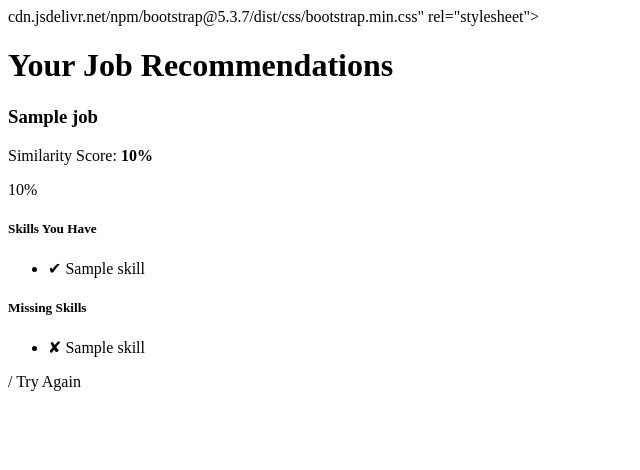
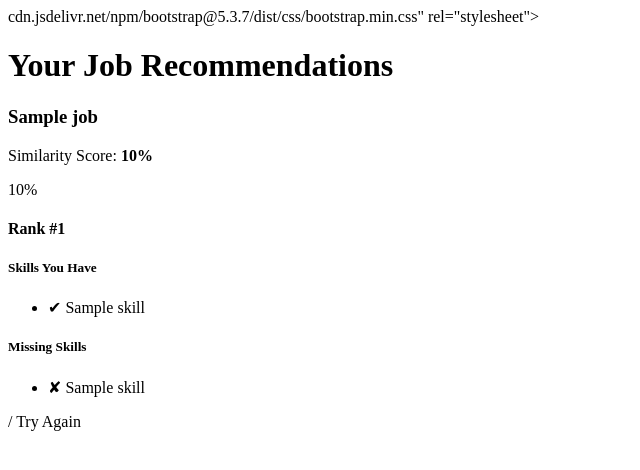
Before and after one commit to TrevorChristian120/ug-job-recommendation-system, a Flask app: template templates/results.html in a window 1280 px wide. Shown: the top 470 px of the page, without its empty margins (0-640 px from the left). Run offline with Flask 3, Linux system fonts and the light colour scheme; the template is opened without the code that fills it: most values are stand-ins (such as "Sample title", 1, 10 or a date in 2020).

Commit message:
Improve recommendation ranking and match categories

```diff
--- a/app.py
+++ b/app.py
@@ -129,6 +129,9 @@ def home():
             reverse=True
         )
 
+        # Keep only top 5 matches
+        missing_skills_list = missing_skills_list[:5]
+
         return render_template(
             "results.html",
             jobs=missing_skills_list
--- a/templates/results.html
+++ b/templates/results.html
@@ -55,6 +55,12 @@
 
             </div>
 
+
+            <h4 class="text-primary">
+                Rank #{{ loop.index }}
+            </h4>
+
+
             <h5>
                 Skills You Have
             </h5>
```
